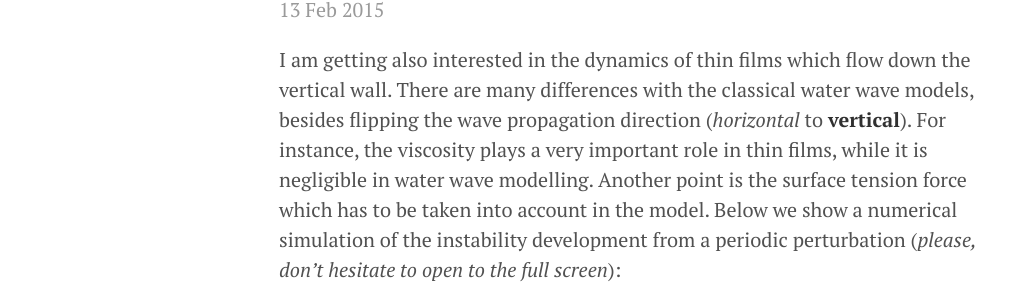
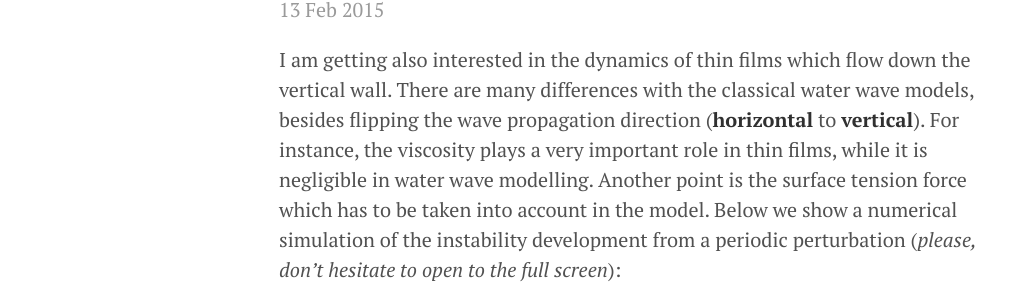
Before and after one commit to dutykh/dutykh.github.io, a Jekyll site: the page built from _posts/2015-02-13-ThinFilms.md, in a window 1280 px wide. Shown: the part 187-489 px from the top of the page, without its empty margins (1-1031 px from the left). Built offline with Jekyll 4.4.1, drawn with Linux system fonts in a browser that asks for light colours; Markdown is read by kramdown in place of the engine named in the settings; comment, search, counter and statistics services are not loaded.

```diff
--- a/_posts/2015-02-13-ThinFilms.md
+++ b/_posts/2015-02-13-ThinFilms.md
@@ -3,7 +3,7 @@ layout: post
 title: Thin film dynamics
 ---
 
-I am getting also interested in the dynamics of thin films which flow down the vertical wall. There are many differences with the classical water wave models, besides flipping the wave propagation direction (*horizontal* to **vertical**). For instance, the viscosity plays a very important role in thin films, while it is negligible in water wave modelling. Another point is the surface tension force which has to be taken into account in the model. Below we show a numerical simulation of the instability development from a periodic perturbation (*please, don't hesitate to open to the full screen*):
+I am getting also interested in the dynamics of thin films which flow down the vertical wall. There are many differences with the classical water wave models, besides flipping the wave propagation direction (**horizontal** to **vertical**). For instance, the viscosity plays a very important role in thin films, while it is negligible in water wave modelling. Another point is the surface tension force which has to be taken into account in the model. Below we show a numerical simulation of the instability development from a periodic perturbation (*please, don't hesitate to open to the full screen*):
 
 <iframe width="480" height="360" src="http://www.youtube.com/embed/jkZ96ZmNAns" frameborder="0"> </iframe>
 
```
